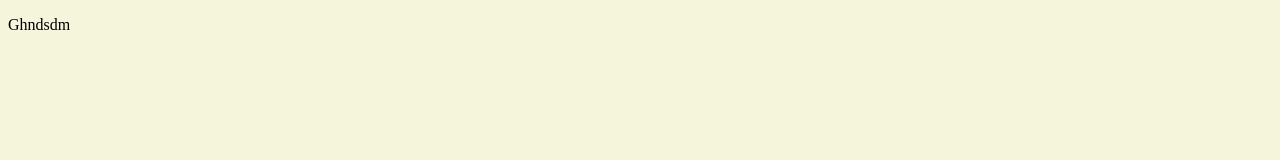
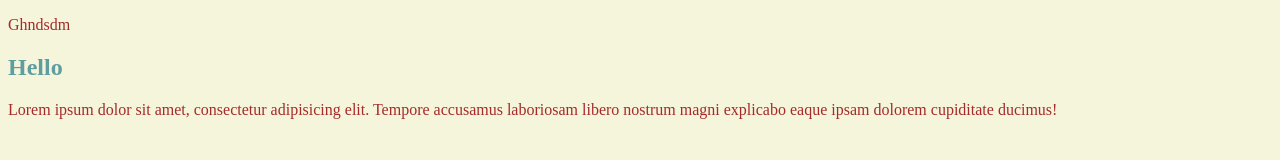
Before and after one commit to Vovanch1kk/ggg, a plain HTML site: page index.html in a window 1280 px wide. Drawn offline with Linux system fonts and the light colour scheme.

Commit message:
Наша первая правка

```diff
--- a/css/min.css
+++ b/css/min.css
@@ -1,3 +1,11 @@
 body{
     background-color: beige;
 }
+
+p{
+    color: brown;
+}
+
+h2{
+    color: cadetblue;
+}
--- a/index.html
+++ b/index.html
@@ -9,5 +9,7 @@
 </head>
 <body>
     <p>Ghndsdm</p>
+    <h2>Hello</h2>
+    <p>Lorem ipsum dolor sit amet, consectetur adipisicing elit. Tempore accusamus laboriosam libero nostrum magni explicabo eaque ipsam dolorem cupiditate ducimus!</p>
 </body>
 </html>
```
